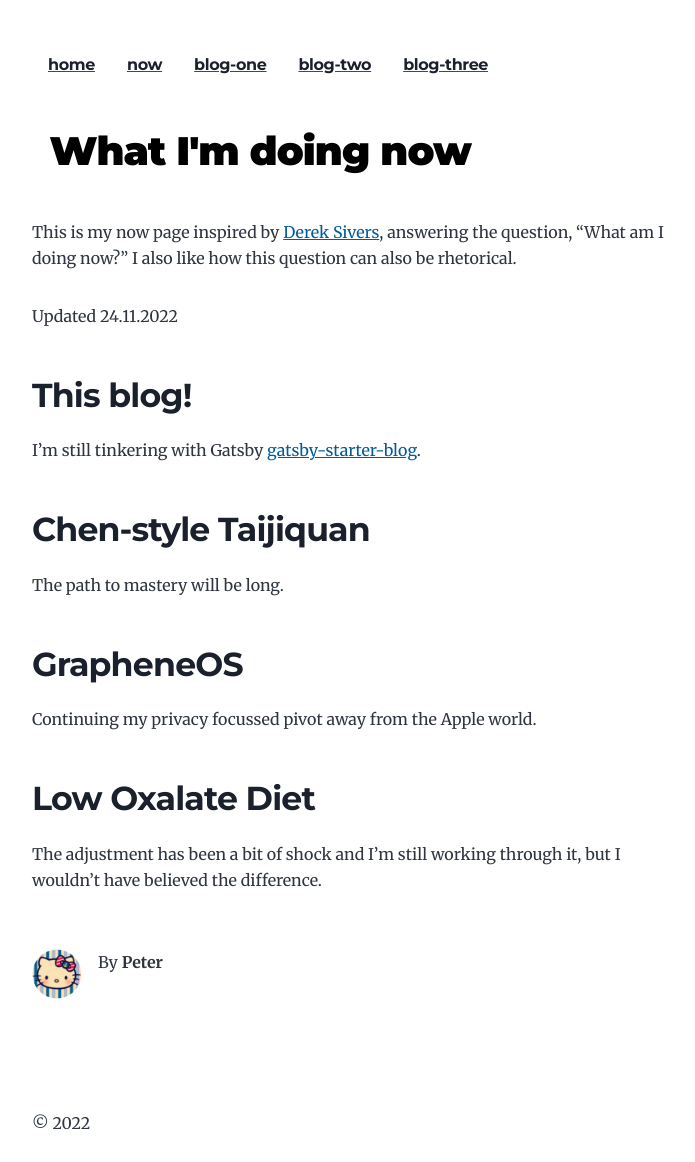
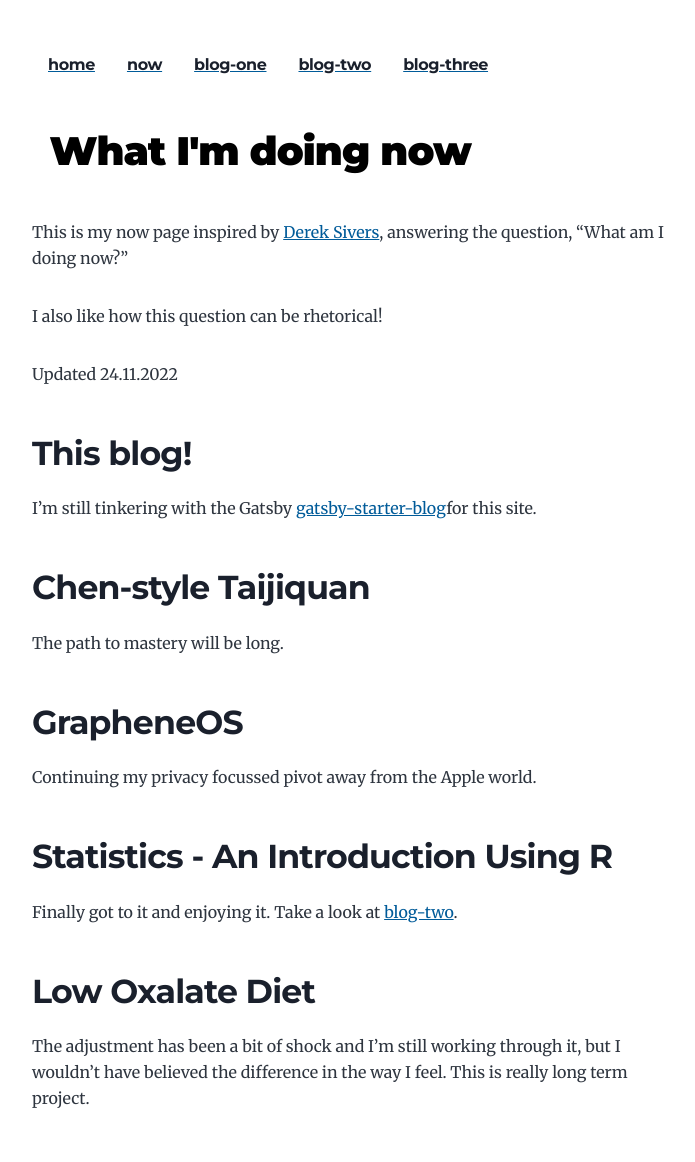
Before and after one commit to pogh/blog, a Gatsby site: page /now in a window 1280 px wide. Shown: the top 1162 px of the page, without its empty margins (292-987 px from the left). Built offline with nearby package versions, Linux system fonts and the light colour scheme; Gatsby itself is replaced by a stand-in of ours.

Commit message:
Update 24.11.2022

```diff
--- a/src/pages/now.js
+++ b/src/pages/now.js
@@ -13,20 +13,20 @@ const Now = ({ data, location }) => {
 			<div>
 				<p>
 					This is my now page inspired by <a href="https://sive.rs/now">Derek Sivers</a>,
-					answering the question, “What am I doing now?”  I also like how this question can
-					also be rhetorical.
+					answering the question, “What am I doing now?”
 				</p>
-				<header>
-					<p>
-						Updated 24.11.2022
-					</p>
-				</header>
+				<p>
+					I also like how this question can be rhetorical!
+				</p>
+				<p>
+					Updated 24.11.2022
+				</p>
 			</div>
 			<div>
 				<h2>This blog!</h2>
 				<p>
-					I’m still tinkering with Gatsby <a href="https://www.gatsbyjs.com/starters/gatsbyjs/gatsby-starter-blog">gatsby-starter-blog</a>.
-
+					I’m still tinkering with the Gatsby <a href="https://www.gatsbyjs.com/starters/gatsbyjs/gatsby-starter-blog">gatsby-starter-blog</a>
+					for this site.
 				</p>
 			</div>
 			<div>
@@ -36,20 +36,22 @@ const Now = ({ data, location }) => {
 				</p>
 			</div>
 			<div>
-				<h2></h2>
-				<p>
-				</p>
-			</div>
-			<div>
 				<h2>GrapheneOS</h2>
 				<p>
 					Continuing my privacy focussed pivot away from the Apple world.
 				</p>
 			</div>
 			<div>
+				<h2>Statistics - An Introduction Using R</h2>
+				<p>
+					Finally got to it and enjoying it.  Take a look at <Link to="/blog-two">blog-two</Link>.
+				</p>
+			</div>
+			<div>
 				<h2>Low Oxalate Diet</h2>
 				<p>
-					The adjustment has been a bit of shock and I’m still working through it, but I wouldn’t have believed the difference.
+					The adjustment has been a bit of shock and I’m still working through it, but I wouldn’t have believed the difference in the way I feel.
+					This is really long term project.
 				</p>
 			</div>
             <footer>
```
